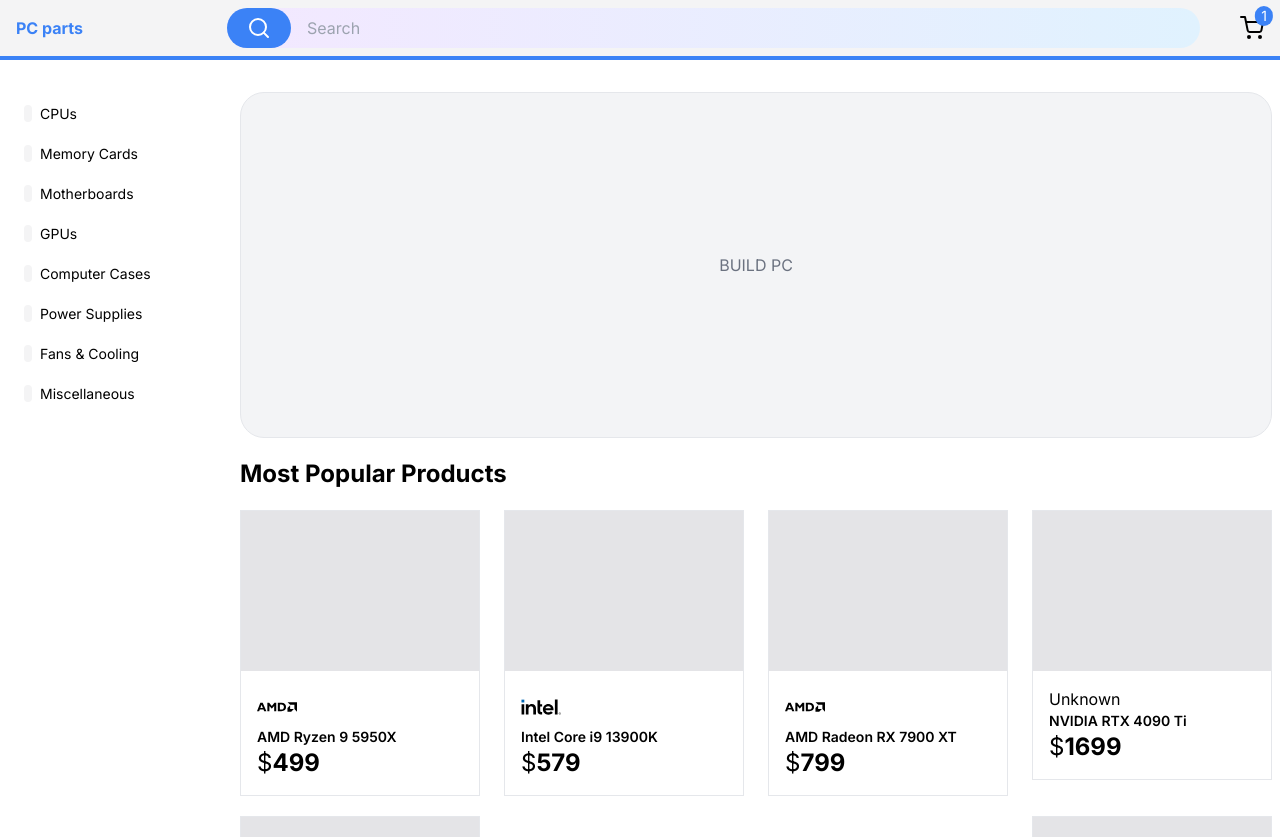
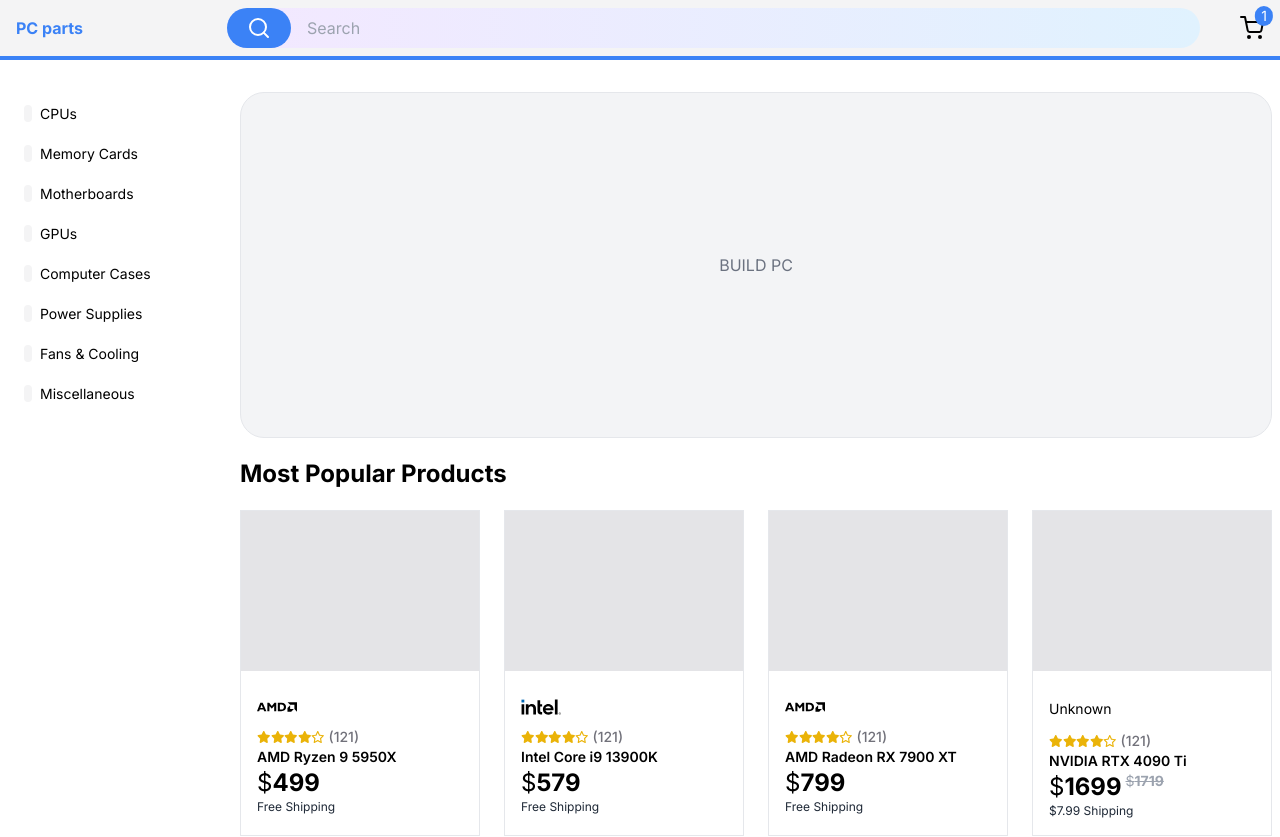
Before and after one commit to BaconPardner/react-strapi-ecommerce, a React (Vite) app in the folder client/: page / in a window 1280 px wide. Shown: the top 837 px of the page. Built offline with nearby package versions, Linux system fonts and the light colour scheme.

Commit message:
update card styles

```diff
--- a/client/src/App.tsx
+++ b/client/src/App.tsx
@@ -28,7 +28,6 @@
         },
         {
           path: "/product",
-          element: <Layout />,
           children: [
             {
               path: ":id",
--- a/client/src/pages/home/Card.tsx
+++ b/client/src/pages/home/Card.tsx
@@ -1,42 +1,49 @@
 import { Link } from "react-router-dom";
 
-import { IntelLogo, AMDLogo } from "./Logos";
+import { handleLogo } from "./Logos";
+import Reviews from "./Reviews";
 
 type CardProps = {
   title: string;
   price: number;
+  originalPrice?: number;
   brand: string;
+  shippingCost?: number;
 };
 
-const logoList = [
-  { name: "AMD", logo: <AMDLogo /> },
-  { name: "Intel", logo: <IntelLogo /> },
-];
-
-const handleLogo = (brandName: string) => {
-  for (const { name, logo } of logoList) {
-    if (name === brandName) return logo;
-  }
-
-  return "Unknown";
-};
-
-const Card = ({ title, price, brand }: CardProps) => {
+const Card = ({
+  title,
+  price,
+  originalPrice,
+  brand,
+  shippingCost,
+}: CardProps) => {
   return (
-    <Link to={"product/1"}>
-      <article className="w-60 border">
+    <article className="w-60 border">
+      <Link to={"product/1"}>
         <header className="bg-zinc-200 py-20"></header>
-        <main className="p-4">
-          <p>{handleLogo(brand)}</p>
-          <p className="max-h-10 overflow-hidden text-ellipsis text-sm font-semibold line-clamp-2">
-            {title}
-          </p>
+      </Link>
+      <main className="p-4">
+        {handleLogo(brand)}
+        <Reviews />
+        <p className="max-h-10 overflow-hidden text-ellipsis text-sm font-semibold line-clamp-2 hover:text-blue-500">
+          <Link to={"product/1"}>{title}</Link>
+        </p>
+        <div className="flex gap-1">
           <p className="text-2xl">
             $<strong>{price}</strong>
           </p>
-        </main>
-      </article>
-    </Link>
+          {originalPrice && (
+            <p className="text-sm text-gray-400 line-through">
+              $<strong>{originalPrice}</strong>
+            </p>
+          )}
+        </div>
+        <p className="text-xs text-gray-800">
+          {shippingCost ? `$${shippingCost} Shipping` : "Free Shipping"}
+        </p>
+      </main>
+    </article>
   );
 };
 
--- a/client/src/pages/home/Logos.tsx
+++ b/client/src/pages/home/Logos.tsx
@@ -1,4 +1,4 @@
-export const AMDLogo = () => {
+const AMDLogo = () => {
   return (
     <svg
       className="h-10 w-10"
@@ -11,7 +11,7 @@
   );
 };
 
-export const IntelLogo = () => {
+const IntelLogo = () => {
   return (
     <svg
       className="h-10 w-10"
@@ -29,3 +29,16 @@
     </svg>
   );
 };
+
+const logoList = [
+  { name: "AMD", logo: <AMDLogo /> },
+  { name: "Intel", logo: <IntelLogo /> },
+];
+
+export const handleLogo = (brandName: string) => {
+  for (const { name, logo } of logoList) {
+    if (name === brandName) return logo;
+  }
+
+  return <p className="py-3 text-sm">Unknown</p>;
+};
--- /dev/null
+++ b/client/src/pages/home/Reviews.tsx
@@ -0,0 +1,40 @@
+const SolidStar = () => {
+  return (
+    <svg
+      className="h-3"
+      xmlns="http://www.w3.org/2000/svg"
+      viewBox="0 0 576 512"
+    >
+      <path d="M316.9 18C311.6 7 300.4 0 288.1 0s-23.4 7-28.8 18L195 150.3 51.4 171.5c-12 1.8-22 10.2-25.7 21.7s-.7 24.2 7.9 32.7L137.8 329 113.2 474.7c-2 12 3 24.2 12.9 31.3s23 8 33.8 2.3l128.3-68.5 128.3 68.5c10.8 5.7 23.9 4.9 33.8-2.3s14.9-19.3 12.9-31.3L438.5 329 542.7 225.9c8.6-8.5 11.7-21.2 7.9-32.7s-13.7-19.9-25.7-21.7L381.2 150.3 316.9 18z" />
+    </svg>
+  );
+};
+
+const Star = () => {
+  return (
+    <svg
+      className="h-3"
+      xmlns="http://www.w3.org/2000/svg"
+      viewBox="0 0 576 512"
+    >
+      <path d="M287.9 0C297.1 0 305.5 5.25 309.5 13.52L378.1 154.8L531.4 177.5C540.4 178.8 547.8 185.1 550.7 193.7C553.5 202.4 551.2 211.9 544.8 218.2L433.6 328.4L459.9 483.9C461.4 492.9 457.7 502.1 450.2 507.4C442.8 512.7 432.1 513.4 424.9 509.1L287.9 435.9L150.1 509.1C142.9 513.4 133.1 512.7 125.6 507.4C118.2 502.1 114.5 492.9 115.1 483.9L142.2 328.4L31.11 218.2C24.65 211.9 22.36 202.4 25.2 193.7C28.03 185.1 35.5 178.8 44.49 177.5L197.7 154.8L266.3 13.52C270.4 5.249 278.7 0 287.9 0L287.9 0zM287.9 78.95L235.4 187.2C231.9 194.3 225.1 199.3 217.3 200.5L98.98 217.9L184.9 303C190.4 308.5 192.9 316.4 191.6 324.1L171.4 443.7L276.6 387.5C283.7 383.7 292.2 383.7 299.2 387.5L404.4 443.7L384.2 324.1C382.9 316.4 385.5 308.5 391 303L476.9 217.9L358.6 200.5C350.7 199.3 343.9 194.3 340.5 187.2L287.9 78.95z" />
+    </svg>
+  );
+};
+
+const Reviews = () => {
+  return (
+    <div className="group flex w-fit cursor-pointer items-center fill-yellow-500 hover:fill-yellow-400">
+      <SolidStar />
+      <SolidStar />
+      <SolidStar />
+      <SolidStar />
+      <Star />
+      <span className="pl-1 text-sm font-medium text-zinc-500 group-hover:text-blue-500">
+        (121)
+      </span>
+    </div>
+  );
+};
+
+export default Reviews;
--- a/client/src/pages/home/index.tsx
+++ b/client/src/pages/home/index.tsx
@@ -4,7 +4,13 @@
   { brand: "AMD", title: "AMD Ryzen 9 5950X", price: 499 },
   { brand: "Intel", title: "Intel Core i9 13900K", price: 579 },
   { brand: "AMD", title: "AMD Radeon RX 7900 XT", price: 799 },
-  { brand: "Nvidia", title: "NVIDIA RTX 4090 Ti", price: 1699 },
+  {
+    brand: "Nvidia",
+    title: "NVIDIA RTX 4090 Ti",
+    price: 1699,
+    originalPrice: 1719,
+    shippingCost: 7.99,
+  },
   { brand: "Nvidia", title: "NVIDIA RTX 4080", price: 1299 },
   { brand: "Nvidia", title: "NVIDIA RTX 4080", price: 1299 },
 ];
```
